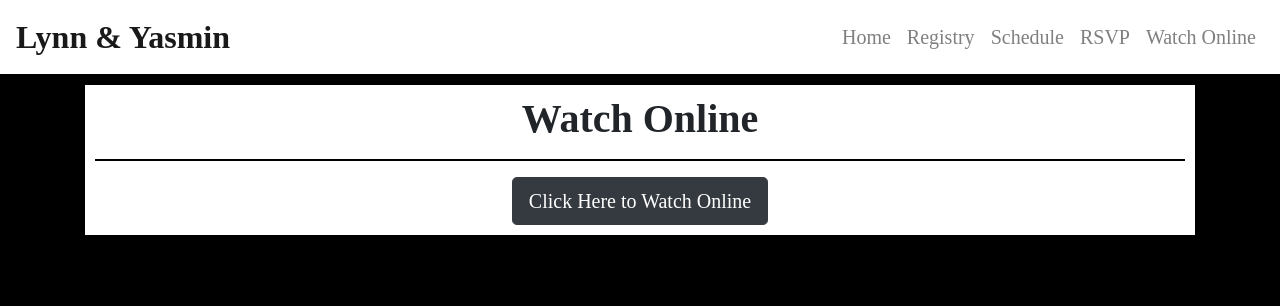
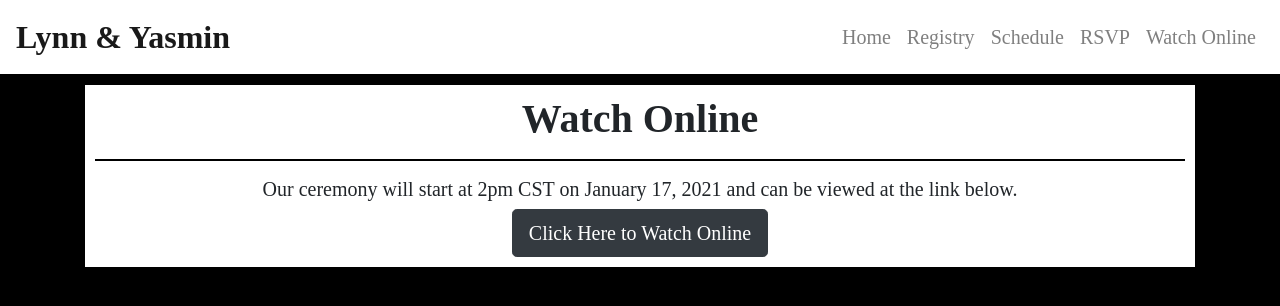
Before and after one commit to yasminmenchaca/wedding-website, a React (Create React App) app: page /watch in a window 1280 px wide. Shown: the top 306 px of the page. Built offline with nearby package versions, Linux system fonts and the light colour scheme; a web font is replaced by a local one.

Commit message:
updated links

```diff
--- a/src/components/Watch.js
+++ b/src/components/Watch.js
@@ -13,7 +13,7 @@ const Watch = () => {
             {/*</ReactBootStrap.ResponsiveEmbed>*/}
 
             {/*<a href="https://www.twitch.tv/yasminismean" className="btn btn-dark btn-lg btn-block d-md-none" target="_blank" role="button">Click Here to Watch Online</a>*/}
-
+            <h5>Our ceremony will start at 2pm CST on January 17, 2021 and can be viewed at the link below.</h5>
             <a href="https://www.twitch.tv/yasminismean" className="btn btn-dark btn-lg" target="_blank" role="button">Click Here to Watch Online</a>
 
         </ReactBootStrap.Container>
--- a/src/components/home/Home.js
+++ b/src/components/home/Home.js
@@ -13,7 +13,8 @@ const Home = () => {
                     your health and safety are our top priority. We will have a smaller, more intimate wedding
                     consisting of close friends and family members.
                     We have reached out to those who are able to join us.<br/><br/>
-                Our ceremony will be live-streamed <a href="https://www.twitch.tv/yasminismean">here.</a></h5>
+                    We hope you'll tune in virtually as we say "I Do!"<br/>
+                    Details for the livestream can be found <a href="/watch">here.</a></h5>
             </div>
             <div className='text-center' style={{color: 'white', padding: '30px 30px'}}>
                 <h1 style={{fontWeight: 'bold'}} className='date'>JANUARY 17, 2021</h1>
```
